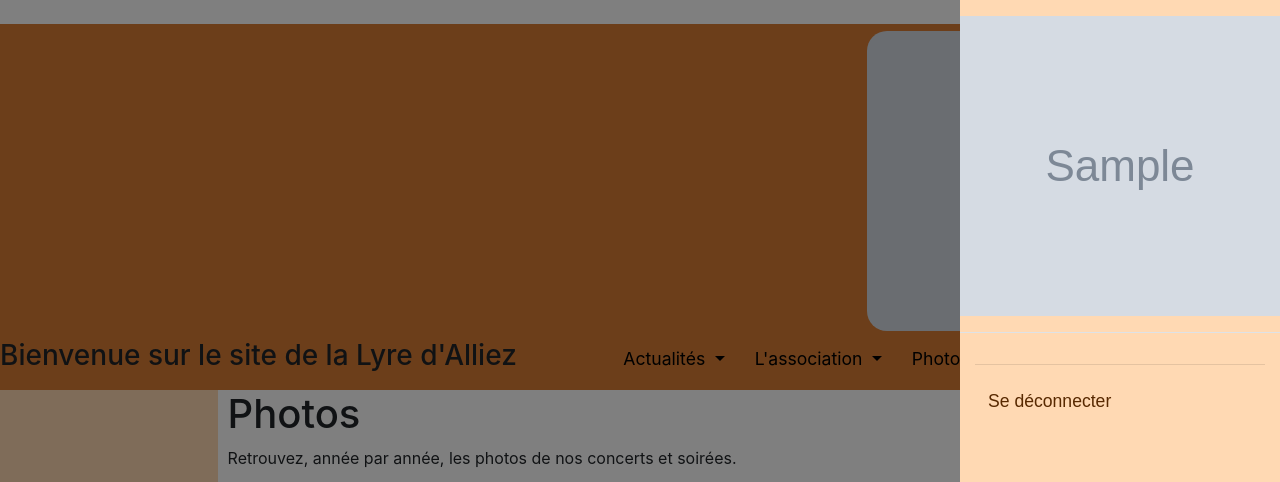
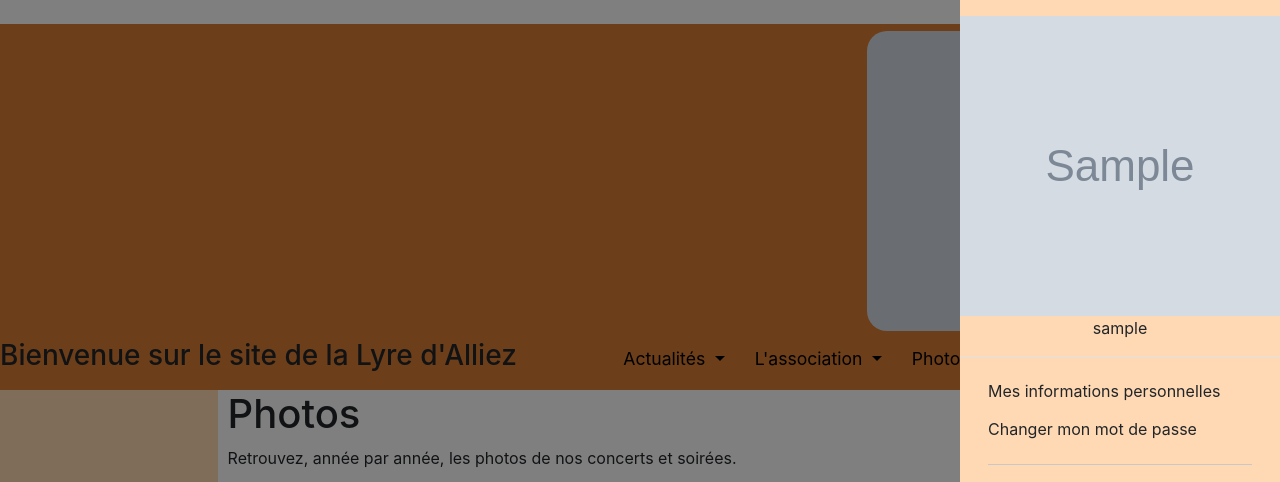
Before and after one commit to JL31/Site_Lyre_d_Alliez, a Django app: page /photos/ in a window 1280 px wide, after a click that opens the changed part. Shown: the top 482 px of the page. Run offline with Django 3.2, Linux system fonts and the light colour scheme; a user stored in the database is signed in; tables that the repository leaves empty hold one stand-in row (values such as "Sample post"); grey boxes marked "Sample" are stand-in pictures; some libraries are stand-ins or nearby versions.

Commit message:
Amélioration du panneau latéral du membre connecté

```diff
--- a/lyre_d_alliez/static/css/overall_style.css
+++ b/lyre_d_alliez/static/css/overall_style.css
@@ -602,3 +602,20 @@ strong
     white-space: normal;
     margin-right: 10px;
 }
+
+/* Mise en forme des options du memebre connecté */
+/* --------------------------------------------- */
+
+hr
+{
+    height: 1px;
+    width: 91%;
+    color: RGB(200,200,200);
+    background-color: RGB(200,200,200);
+    border: none;
+}
+
+#bouton_information_personnelles:hover, #bouton_changement_mot_de_passe:hover, #bouton_deconnexion:hover
+{
+    border: 1px solid black;
+}
--- a/lyre_d_alliez/static/css/panneau_lateral.css
+++ b/lyre_d_alliez/static/css/panneau_lateral.css
@@ -50,5 +50,6 @@
 .modal-header.panneau-lateral
 {
     display: flex;
-    justify-content: center;
+    flex-direction: column;
+    align-items: center;
 }
--- a/lyre_d_alliez/static/js/deconnexion.js
+++ b/lyre_d_alliez/static/js/deconnexion.js
@@ -47,6 +47,6 @@ $(function ()
     /* Liens */
     /* ----- */
 
-    $("#lien_deconnexion").click(affichageDeconnexion);
+    $("#bouton_deconnexion").click(affichageDeconnexion);
     $("#modal-deconnexion").on("submit", ".js-ok-deconnexion", fermetureDeconnexion);
 });
--- a/lyre_d_alliez/templates/code_deconnexion.html
+++ b/lyre_d_alliez/templates/code_deconnexion.html
@@ -6,13 +6,14 @@
         <div class="modal-content panneau-lateral">
             <div class="modal-header panneau-lateral">
                 <img src="{{ request.user.membre.avatar.url }}" id="avatar_membre"/>
+                <div>{{ request.user.membre.username }}</div>
             </div>
 
             <div class="modal-body panneau-lateral">
+                <button type="button" class="btn" data-toggle="modal" id="bouton_information_personnelles" data-url="">Mes informations personnelles</button>
+                <button type="button" class="btn" data-toggle="modal" id="bouton_changement_mot_de_passe" data-url="">Changer mon mot de passe</button>
                 <hr />
-                <button type="button" class="btn" data-toggle="modal" id="lien_deconnexion" data-url="{% url 'deconnexion' %}">
-                    Se déconnecter
-                </button>
+                <button type="button" class="btn" data-toggle="modal" id="bouton_deconnexion" data-url="{% url 'deconnexion' %}">Se déconnecter</button>
             </div>
         </div>
     </div>
```
